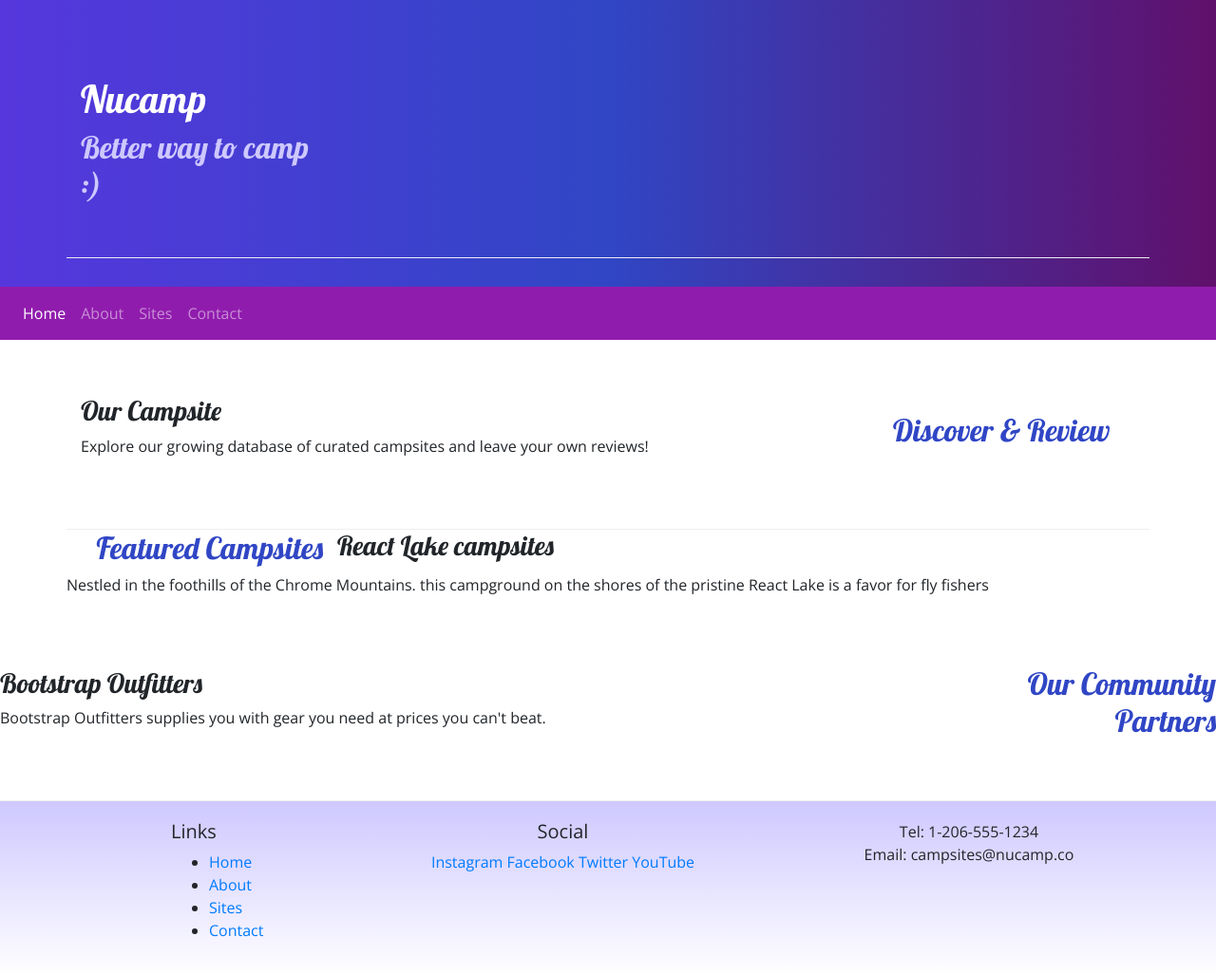
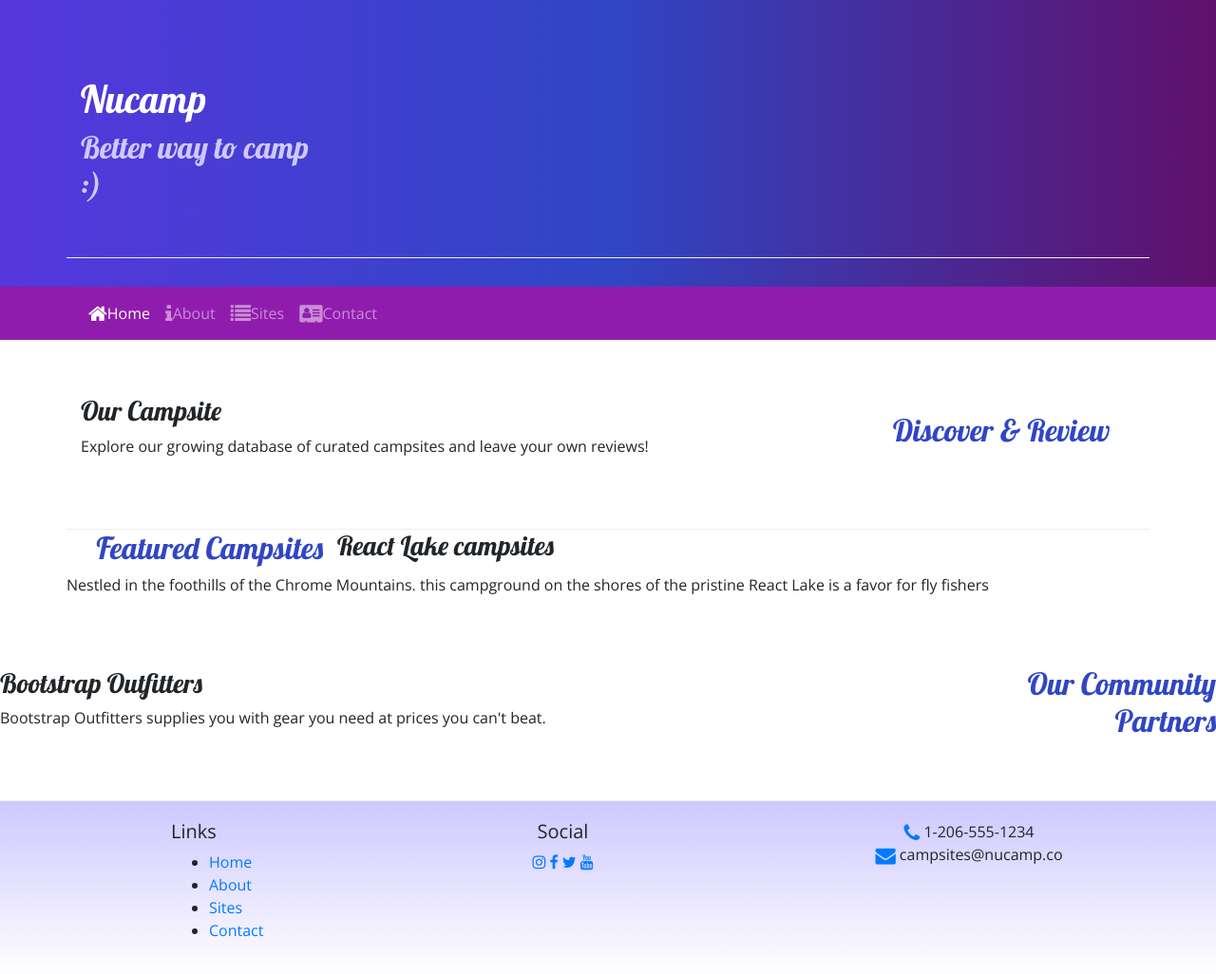
Before and after one commit to accountdaniel/camp-nucamp, a website: page index.html in a window 1280 px wide. Shown: the whole page at 95% size. Drawn offline with nearby package versions, Linux system fonts and the light colour scheme.

Commit message:
icon fonts

```diff
--- a/index.html
+++ b/index.html
@@ -6,6 +6,7 @@
     <meta http-equiv="X-UA-Compatible" content="IE=edge">
     <meta name="viewport" content="width=device-width, initial-scale=1.0">
     <link rel="stylesheet" href="node_modules/bootstrap/dist/css/bootstrap.min.css" />
+    <link rel="stylesheet" href="node_modules/font-awesome/css/font-awesome.min.css">
     <link rel="preconnect" href="https://fonts.googleapis.com">
     <link rel="preconnect" href="https://fonts.gstatic.com" crossorigin>
     <link href="https://fonts.googleapis.com/css2?family=Lobster&family=Open+Sans&display=swap" rel="stylesheet">
@@ -26,16 +27,19 @@
     </header>
 
     <nav class="navbar navbar-expand-sm navbar-dark sticky-top">
+        <div class="container">
             <button class="navbar-toggler ml-auto" type="button" data-toggle="collapse" data-target="#nucampNavbar">
                 <span class="navbar-toggler-icon"></span>
             </button>
+
             <div class="collapse navbar-collapse" id="nucampNavbar">
                 <ul class="navbar-nav">
-            <li class="nav-item active"><a class="nav-link" href="#">Home</a></li>
-            <li class="nav-item"><a class="nav-link" href="aboutus.html">About</a></li>
-            <li class="nav-item"><a class="nav-link" href="#">Sites</a></li>
-            <li class="nav-item"><a class="nav-link" href="#">Contact</a></li>
+                    <li class="nav-item active"><a class="nav-link" href="#"><i class="fa fa-home fa-lg"></i>Home</a></li>
+                    <li class="nav-item"><a class="nav-link" href="aboutus.html"><i class="fa fa-info fa-lg"></i>About</a></li>
+                    <li class="nav-item"><a class="nav-link" href="#"><i class="fa fa-list fa-lg"></i>Sites</a></li>
+                    <li class="nav-item"><a class="nav-link" href="#"><i class="fa fa-address-card fa-lg"></i>Contact</a></li>
                 </ul>
+            </div>
         </div>
     </nav>
 
@@ -46,7 +50,8 @@
             </div>
             <div class="col">
                 <h3>Our Campsite</h3>
-                <p class="d-none d-sm-block">Explore our growing database of curated campsites and leave your own reviews!</p>
+                <p class="d-none d-sm-block">Explore our growing database of curated campsites and leave your own
+                    reviews!</p>
             </div>
         </div>
 
@@ -55,7 +60,8 @@
                 <h2 class="text-sm-right">Featured Campsites</h2>
             </div>
             <h3>React Lake campsites</h3>
-            <p class="d-none d-sm-block">Nestled in the foothills of the Chrome Mountains. this campground on the shores of the pristine React
+            <p class="d-none d-sm-block">Nestled in the foothills of the Chrome Mountains. this campground on the shores
+                of the pristine React
                 Lake is a favor for fly fishers</p>
         </div>
     </div>
@@ -65,7 +71,8 @@
         </div>
         <div class="col">
             <h3>Bootstrap Outfitters</h3>
-            <p class="d-none d-sm-block">Bootstrap Outfitters supplies you with gear you need at prices you can't beat.</p>
+            <p class="d-none d-sm-block">Bootstrap Outfitters supplies you with gear you need at prices you can't beat.
+            </p>
         </div>
     </div>
     </div>
@@ -84,14 +91,14 @@
                 </div>
                 <div class="col-6 col-sm-5 text-center">
                     <h5>Social</h5>
-                    <a href="http://instagram.com/">Instagram</a>
-                    <a href="http://facebook.com/">Facebook</a>
-                    <a href="http://twitter.com/">Twitter</a>
-                    <a href="http://youtube.com/">YouTube</a>
+                    <a href="http://instagram.com/"><i class="fa fa-instagram"></i></a>
+                    <a href="http://facebook.com/"><i class="fa fa-facebook"></i></a>
+                    <a href="http://twitter.com/"><i class="fa fa-twitter"></i></a>
+                    <a href="http://youtube.com/"><i class="fa fa-youtube"></i></a>
                 </div>
                 <div class="col-sm-4 text-center">
-                    Tel: 1-206-555-1234<br />
-                    Email: campsites@nucamp.co
+                    <i class="fa fa-phone fa-lg text-primary"></i> 1-206-555-1234<br />
+                    <i class="fa fa-envelope fa-lg text-primary"></i> campsites@nucamp.co
                 </div>
             </div>
         </div>
--- a/package.json
+++ b/package.json
@@ -15,6 +15,7 @@
   },
   "dependencies": {
     "bootstrap": "^4.5.2",
+    "font-awesome": "^4.7.0",
     "jquery": "^3.5.1",
     "popper.js": "^1.16.1"
   }
```
Also changed, not shown: aboutus.html (+29 -18 lines), 1 other file. Lines whose indentation alone changed are shown as unchanged.
